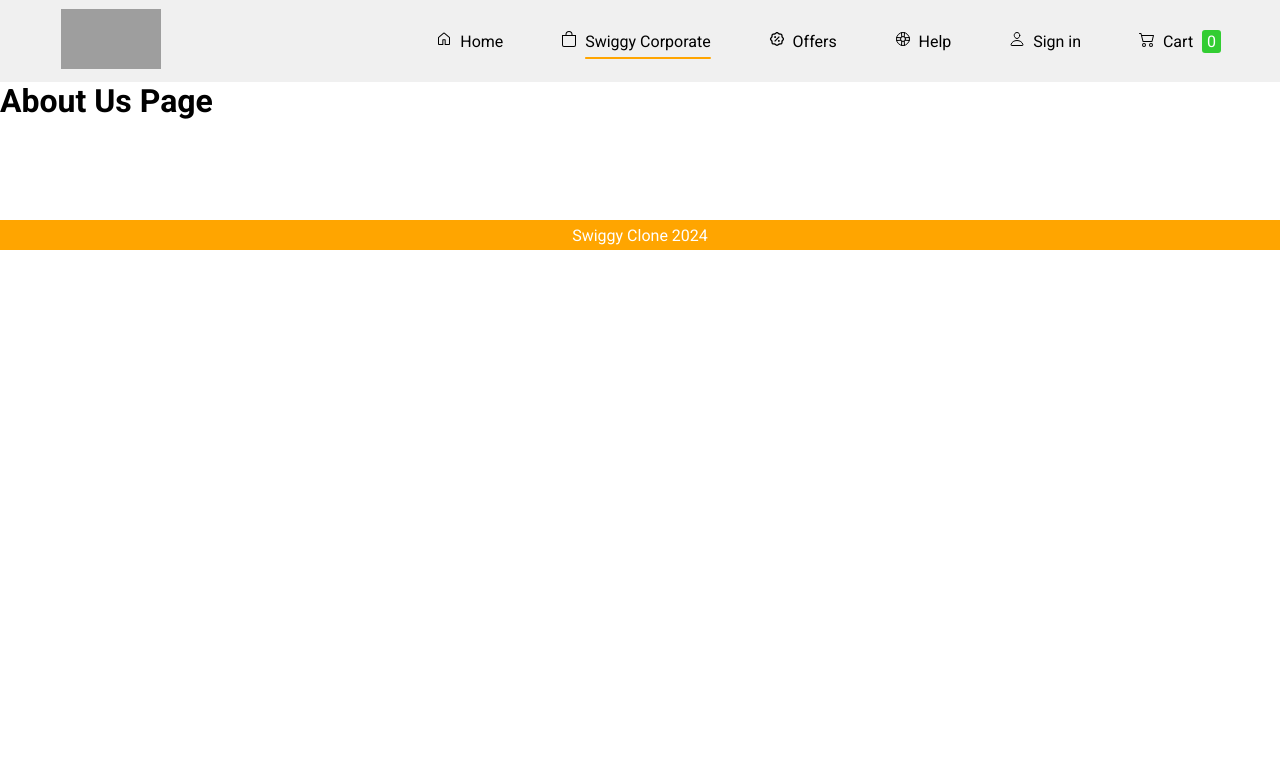
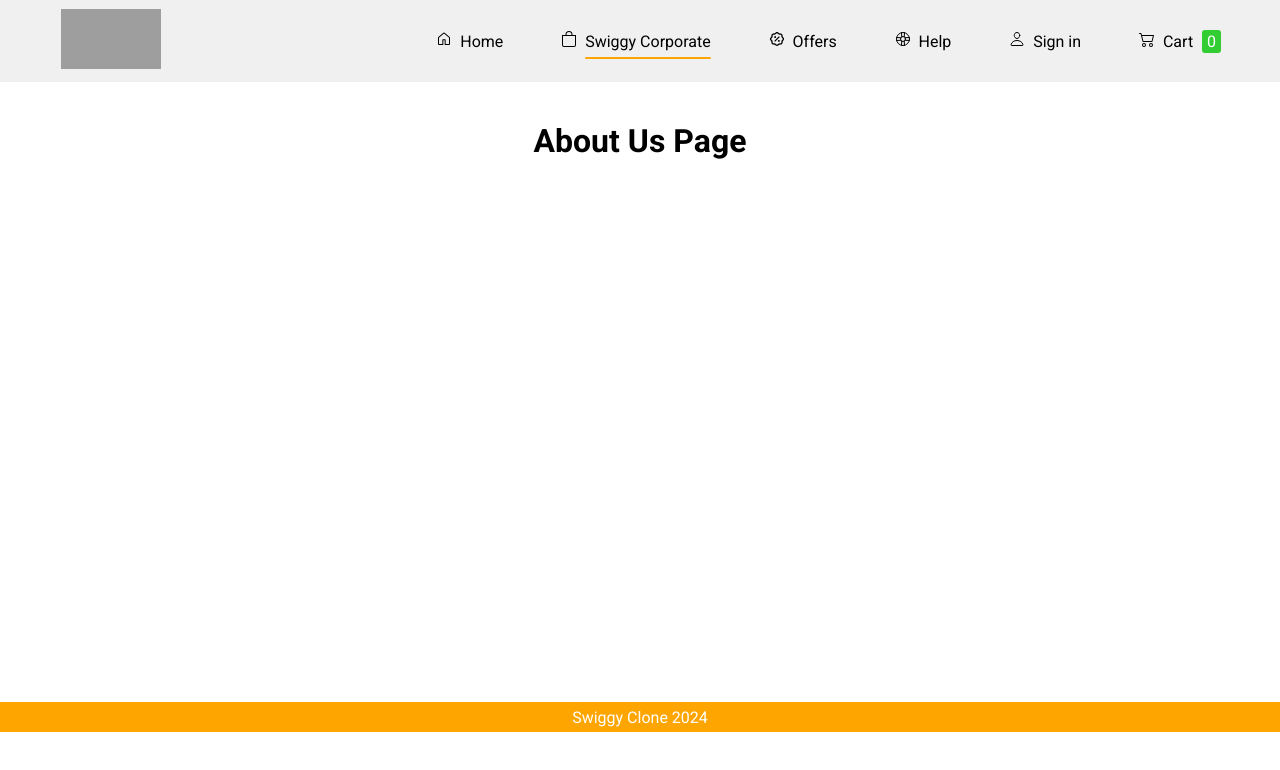
Before and after one commit to VaishooR/Swiggy-App-2, a React (Vite) app: page /about in a window 1280 px wide. Shown: the top 770 px of the page. Built offline with nearby package versions, Linux system fonts and the light colour scheme; grey boxes are pictures that could not be loaded.

Commit message:
minor updates

```diff
--- a/index.html
+++ b/index.html
@@ -3,7 +3,8 @@
 <head>
     <meta charset="UTF-8">
     <meta name="viewport" content="width=device-width, initial-scale=1.0">
-    <title>🍎 Swiggy App</title>
+    <title>Swiggy App</title>
+    <link rel="shortcut icon" href="https://image.winudf.com/v2/image1/aW4uc3dpZ2d5LmFuZHJvaWRfaWNvbl8xNTYyMTU3NDE4XzA1MA/icon.webp?w=140&fakeurl=1&type=.webp" type="image/x-icon">
     <link rel="stylesheet" href="./index.css">
 </head>
 <body>
--- a/src/App.js
+++ b/src/App.js
@@ -12,6 +12,7 @@ import { createBrowserRouter, RouterProvider, Outlet } from "react-router-dom";
 import { Provider } from "react-redux";
 import appStore from "./store/appStore";
 import Cart from "./components/Cart";
+import SignIn from "./components/SignIn";
 
 const App=()=>{
     return(
@@ -33,6 +34,7 @@ const appRouter = createBrowserRouter([
       { path:"/about", element: <About/>},
       { path:"/offers", element: <Offers/>},
       { path:"/contact", element: <Contact/>},
+      { path:"/signin", element: <SignIn/>},
       { path:"/cart", element: <Cart/>},
       { path:"/restaurants/:resId", element: <RestaurantDetail/>}
     ],
--- a/src/components/About.js
+++ b/src/components/About.js
@@ -1,6 +1,32 @@
+// Functional Component Life Cycle
+
+import { useEffect } from "react";
+
 const About = () =>{
+
+    useEffect(()=>{
+        console.log("useEffect called")
+
+        return ()=>{
+            console.log("useEffect return called")
+        }
+    },[])
+
+    console.log("About Component")
+
     return(
-        <h1>About Us Page</h1>
+        <div>
+            <h1 style={{textAlign: 'center',paddingTop: '40px',minHeight: '60vh'}}>About Us Page</h1>
+            {console.log("return called")}
+        </div>
     )
 }
 export default About;
+
+
+// OUTPUT
+
+// About Component
+// return called
+// useEffect called
+// useEffect return called
--- a/src/components/Body.js
+++ b/src/components/Body.js
@@ -86,11 +86,9 @@ const Body = () => {
 
                 <div className="filter-comp">
                     <button onClick={()=>{handleButtonClick('all');handleAllRestaurants()}}
-                        className={activeButton == 'all' ? 'active-filter-btn' : 'filterBtn-inactive'}
-                    >All Restaurants</button>
+                        className={activeButton == 'all' ? 'active-filter-btn' : 'filterBtn-inactive'}>All Restaurants</button>
                     <button onClick={()=>{handleButtonClick('rating');handleRatings()}}
-                        className={activeButton == 'rating' ? 'active-filter-btn' : 'filterBtn-inactive'}
-                    >Top Ratings</button>
+                        className={activeButton == 'rating' ? 'active-filter-btn' : 'filterBtn-inactive'}>Top Ratings</button>
                     <button onClick={()=>{handleButtonClick('cost');handleCost()}}
                         className={activeButton == 'cost' ? 'active-filter-btn' : 'filterBtn-inactive'}>Less Cost</button>
                     <button onClick={()=>{handleButtonClick('delivery');handleDeliveryTime()}}
--- a/src/components/Contact.js
+++ b/src/components/Contact.js
@@ -1,6 +1,6 @@
 const Contact = () => {
     return (
-        <div> Contact </div>
+        <h1 style={{textAlign: 'center',paddingTop: '40px',minHeight: '60vh'}}> Contact Page</h1>
     )
 }
 export default Contact;
--- a/src/components/Offers.js
+++ b/src/components/Offers.js
@@ -1,7 +1,7 @@
 const Offers = () => {
     return (
         <div>
-           <h1>Offers</h1>
+           <h1 style={{textAlign: 'center',paddingTop: '40px',minHeight: '60vh'}}>Offers Page</h1>
         </div>
     )
 }
--- /dev/null
+++ b/src/components/SignIn.js
@@ -0,0 +1,9 @@
+import React from 'react'
+
+const SignIn = () => {
+  return (
+    <h1 style={{textAlign: 'center',paddingTop: '40px',minHeight: '60vh'}}>SignIn Page</h1>
+  )
+}
+
+export default SignIn
--- a/src/styles/Body.css
+++ b/src/styles/Body.css
@@ -63,4 +63,5 @@
     display:flex;
     flex-wrap: wrap;
     justify-content: space-evenly;
+    min-height: 51vh;
 }
```
